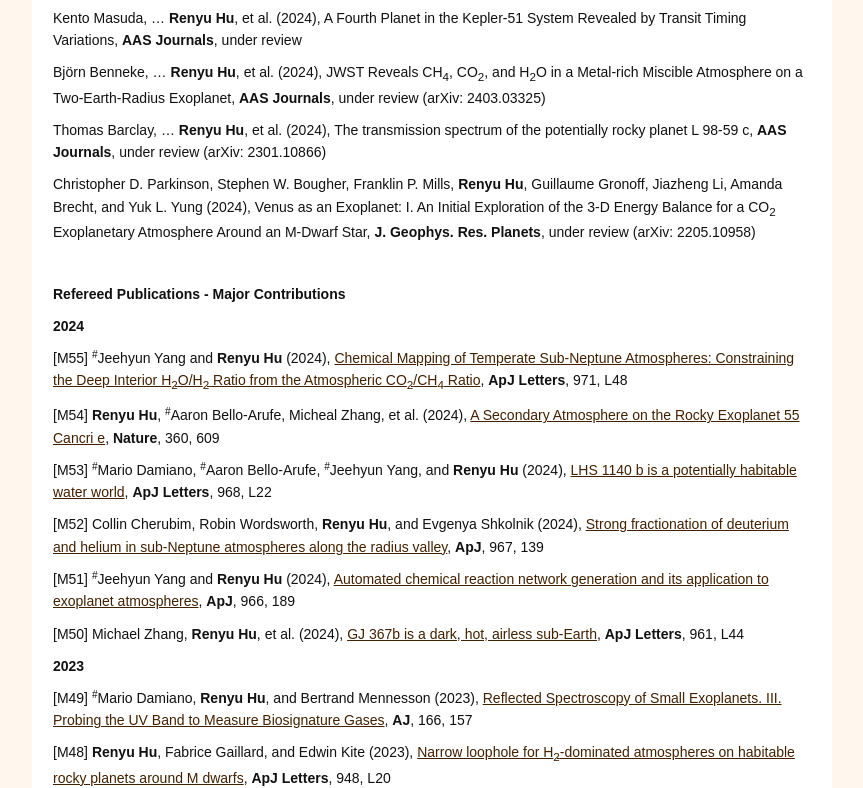
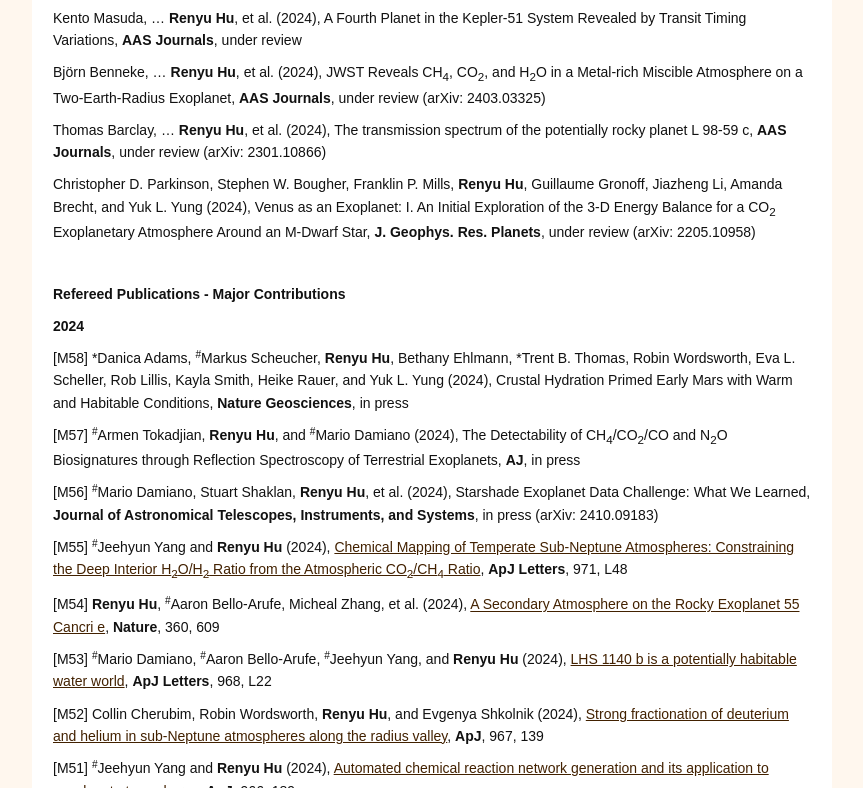
Before and after one commit to renyuplanet/renyuplanet.github.io, a plain HTML site: page publication.html in a window 1280 px wide. Shown: the part 632-1420 px from the top of the page, without its empty margins (208-1071 px from the left). Drawn offline with nearby package versions, Linux system fonts and the light colour scheme.

Commit message:
Update publication.html

```diff
--- a/publication.html
+++ b/publication.html
@@ -45,7 +45,7 @@
 							<div class="article">
 								<div class="article-content">
 									<div class="RichTextElement">
-										<div><p><span style="font-family: Arial; font-size: 14px;">96 refereed publications, 25 first-author papers, h-index = 38 (using NASA ADS)</span></p>
+										<div><p><span style="font-family: Arial; font-size: 14px;">100 refereed publications, 25 first-author papers, h-index = 39 (using NASA ADS)</span></p>
 										<p><span style="font-family: Arial; font-size: 14px;">*student advisee, </span><sup style="font-family: Arial;">#</sup><span style="font-family: Arial; font-size: 14px;">postdoc advisee and research group member, ^equal contribution</span></p>
 										<p><em style="font-family: Arial; font-size: 14px;">Click the title for full-text PDF</em></p><p><span style="font-size: 14px; font-family: Arial;"><strong><br /></strong></span></p>
 
@@ -63,6 +63,9 @@
 <p style="text-align: left;" class="MsoNormal"><br /></p><p><span style="font-size: 14px; font-family: Arial;"><strong>Refereed Publications - Major Contributions</strong></span></p>
 
 <p><span style="font-size: 14px; font-family: Arial;"><strong>2024</strong></span></p>
+<p style="text-align: left;" fclass="MsoNormal"><span style="font-family: Arial; font-size: 14px;">[M58] </span><span style="font-size: 14px; font-family: Arial;">*Danica Adams, </span><sup style="font-family: Arial;">#</sup><span style="font-size: 14px; font-family: Arial;">Markus Scheucher, </span><strong style="font-family: Arial; font-size: 14px;">Renyu Hu</strong><span style="font-family: Arial; font-size: 14px;">, Bethany Ehlmann, *Trent B. Thomas, Robin Wordsworth, Eva L. Scheller, Rob Lillis, Kayla Smith, Heike Rauer, and Yuk L. Yung (2024), Crustal Hydration Primed Early Mars with Warm and Habitable Conditions, </span><strong style="font-family: Arial; font-size: 14px;">Nature Geosciences</strong><span style="font-style: normal; font-size: 14px; font-family: Arial;">, in press</span></p>
+<p style="text-align: left;" fclass="MsoNormal"><span style="font-family: Arial; font-size: 14px;">[M57] </span><sup style="font-family: Arial;">#</sup><span style="font-size: 14px; font-family: Arial;">Armen Tokadjian, </span><strong style="font-family: Arial; font-size: 14px;">Renyu Hu</strong><span style="font-family: Arial; font-size: 14px;">, and </span><sup style="font-family: Arial;">#</sup><span style="font-family: Arial; font-size: 14px;">Mario Damiano (2024), The Detectability of CH<sub>4</sub>/CO<sub>2</sub>/CO and N<sub>2</sub>O Biosignatures through Reflection Spectroscopy of Terrestrial Exoplanets, </span><strong style="font-family: Arial; font-size: 14px;">AJ</strong><span style="font-style: normal; font-size: 14px; font-family: Arial;">, in press</span></p>
+<p style="text-align: left;" fclass="MsoNormal"><span style="font-family: Arial; font-size: 14px;">[M56] </span><sup style="font-family: Arial;">#</sup><span style="font-size: 14px; font-family: Arial;">Mario Damiano, Stuart Shaklan, </span><strong style="font-family: Arial; font-size: 14px;">Renyu Hu</strong><span style="font-family: Arial; font-size: 14px;">, et al. (2024), Starshade Exoplanet Data Challenge: What We Learned, </span><strong style="font-family: Arial; font-size: 14px;">Journal of Astronomical Telescopes, Instruments, and Systems</strong><span style="font-style: normal; font-size: 14px; font-family: Arial;">, in press (arXiv: 2410.09183)</span></p>
 <p style="text-align: left;" class="MsoNormal"><span style="font-family: Arial; font-size: 14px;">[M55] </span><sup style="font-family: Arial;">#</sup><span style="font-family: Arial; font-size: 14px;">Jeehyun Yang and </span><strong style="font-family: Arial; font-size: 14px;">Renyu Hu</strong><span style="font-family: Arial; font-size: 14px;"> (2024), <a href="yang2024apjl.pdf" target="_blank">Chemical Mapping of Temperate Sub-Neptune Atmospheres: Constraining the Deep Interior H<sub>2</sub>O/H<sub>2</sub> Ratio from the Atmospheric CO<sub>2</sub>/CH<sub>4</sub> Ratio</a>, </span><strong style="font-family: Arial; font-size: 14px;">ApJ Letters</strong><span style="font-style: normal; font-size: 14px; font-family: Arial;">, 971, L48</span></p>
 <p style="text-align: left;" class="MsoNormal"><span style="font-family: Arial; font-size: 14px;">[M54] </span><strong style="font-family: Arial; font-size: 14px;">Renyu Hu</strong><span style="font-family: Arial; font-size: 14px;">, </span><sup style="font-family: Arial;">#</sup><span style="font-family: Arial; font-size: 14px;">Aaron Bello-Arufe, Micheal Zhang, et al. (2024), <a href="hu2024nature.pdf" target="_blank">A Secondary Atmosphere on the Rocky Exoplanet 55 Cancri e</a>, </span><strong style="font-family: Arial; font-size: 14px;">Nature</strong><span style="font-style: normal; font-size: 14px; font-family: Arial;">, 360, 609</span></p>
 <p style="text-align: left;" class="MsoNormal"><span style="font-family: Arial; font-size: 14px;">[M53] </span><sup style="font-family: Arial;">#</sup><span style="font-family: Arial; font-size: 14px;">Mario Damiano, </span><sup style="font-family: Arial;">#</sup><span style="font-family: Arial; font-size: 14px;">Aaron Bello-Arufe, </span><sup style="font-family: Arial;">#</sup><span style="font-family: Arial; font-size: 14px;">Jeehyun Yang, and </span><strong style="font-family: Arial; font-size: 14px;">Renyu Hu</strong><span style="font-family: Arial; font-size: 14px;"> (2024), <a href="damiano2024apjl.pdf" target="_blank">LHS 1140 b is a potentially habitable water world</a>, </span><strong style="font-family: Arial; font-size: 14px;">ApJ Letters</strong><span style="font-style: normal; font-size: 14px; font-family: Arial;">, 968, L22</span></p>
```
